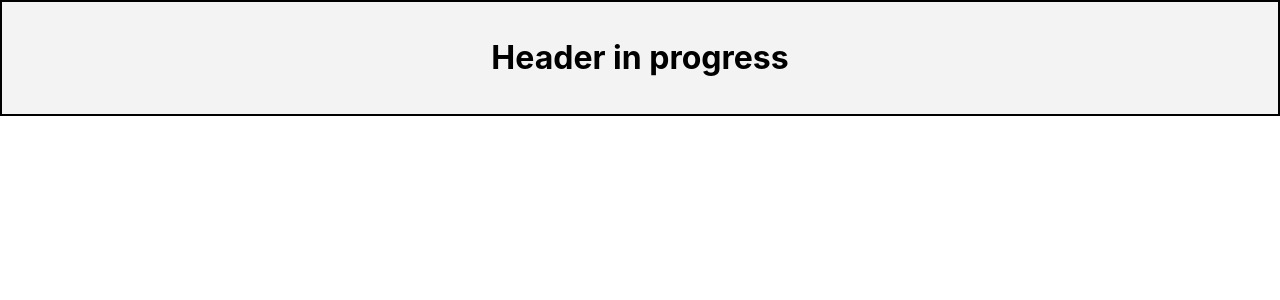
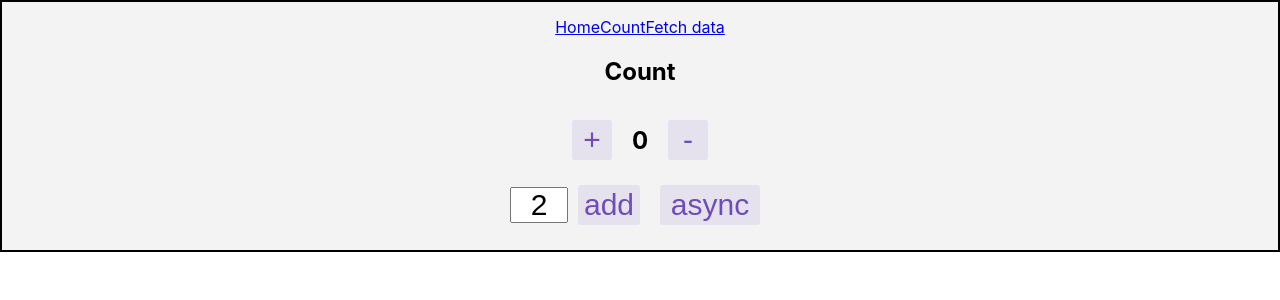
Before and after one commit to igoris12/study-react, a React (Create React App) app: page /study-react/countToolkit in a window 1280 px wide. Before the commit this address had no page. Shown: the top 300 px of the page. Built offline with nearby package versions, Linux system fonts and the light colour scheme.

Commit message:
layout rework

```diff
--- a/src/App.js
+++ b/src/App.js
@@ -1,17 +1,20 @@
 import MainPage from './components/MainPage';
-import { Routes, Route, Link } from "react-router-dom";
+import { Routes, Route } from "react-router-dom";
+import DataContainer from './components/DataContainer';
+import ToolkitComponet from './components/ToolkitComponet';
+import NavBar from './components/NavBar';
 
 function App() {
 
 
   return (
     <div className="App">
-      <h1>Header in progress
 
-      </h1>
-
+      <NavBar />
       <Routes>
         <Route path="/study-react" element={<MainPage />} />
+        <Route path="/study-react/countToolkit" element={<ToolkitComponet />} />
+        <Route path="/study-react/fetchData" element={<DataContainer />} />
       </Routes>
 
     </div>
--- a/src/components/MainPage.jsx
+++ b/src/components/MainPage.jsx
@@ -3,12 +3,7 @@ import DataContainer from './DataContainer';
 import ToolkitComponet from './ToolkitComponet';
 
 const MainPage = () => {
-  return (
-    <div>
-      <ToolkitComponet />
-      <DataContainer />
-    </div>
-  );
+  return <div>Home page in porgress..</div>;
 };
 
 export default MainPage;
--- /dev/null
+++ b/src/components/NavBar.jsx
@@ -0,0 +1,22 @@
+import React from 'react';
+import { Link } from 'react-router-dom';
+
+const NavBar = () => {
+  return (
+    <>
+      <nav>
+        <Link to="/study-react">
+          <a>Home</a>
+        </Link>
+        <Link to="/study-react/countToolkit">
+          <a>Count</a>
+        </Link>
+        <Link to="/study-react/fetchData">
+          <a>Fetch data</a>
+        </Link>
+      </nav>
+    </>
+  );
+};
+
+export default NavBar;
--- a/src/components/ToolkitComponet.jsx
+++ b/src/components/ToolkitComponet.jsx
@@ -74,7 +74,7 @@ const ToolkitComponet = () => {
               amountAddValidation(amount);
             }}
           >
-            add 5
+            add
           </button>
 
           <button
```
